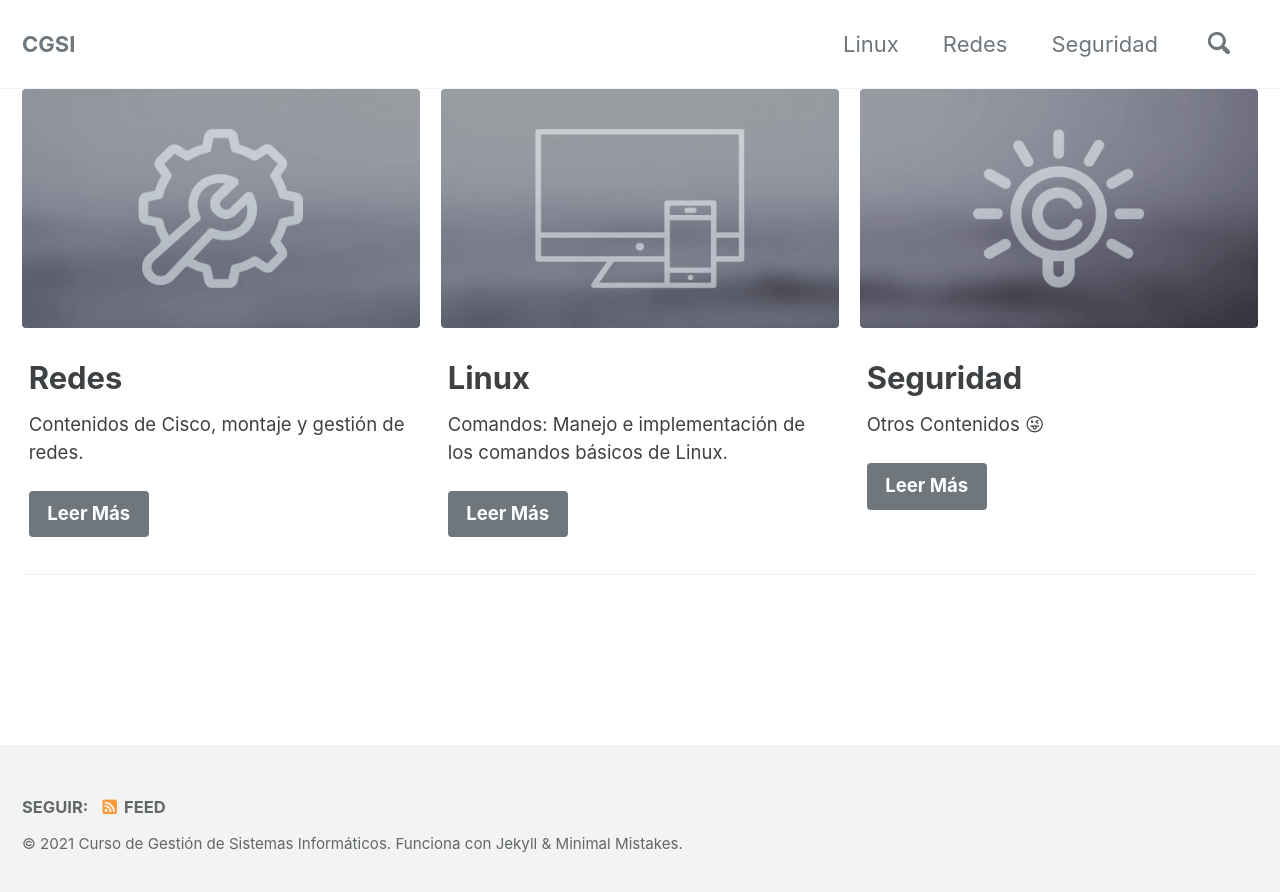
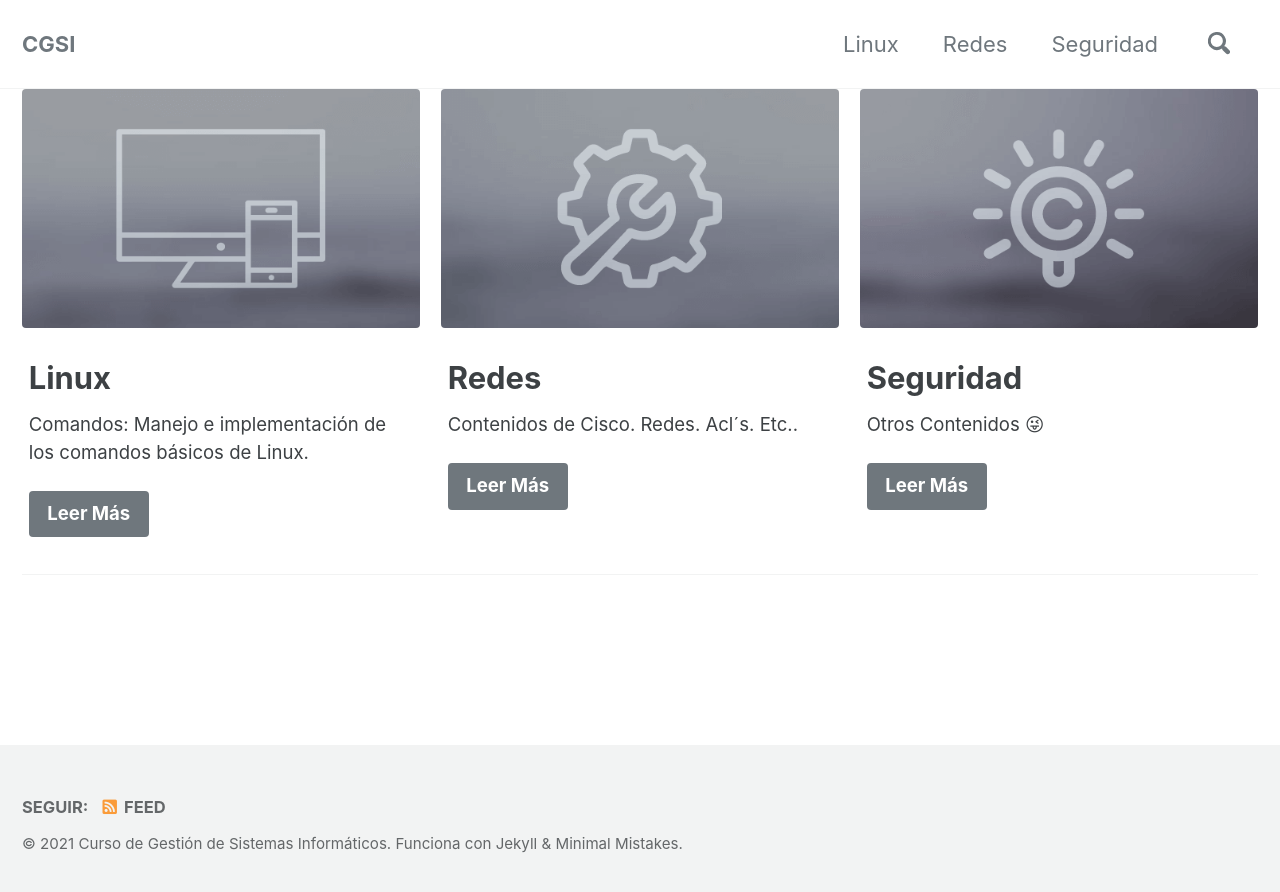
Before and after one commit to rosepac/csi, a Jekyll site: the page built from index.md, in a window 1280 px wide. Shown: the top 892 px of the page. Built offline with Jekyll 4.4.1, drawn with Linux system fonts in a browser that asks for light colours; cached includes are drawn as plain includes; comment, search, counter and statistics services are not loaded; a style sheet for code colours, icons or effects is not loaded.

Commit message:
🔄 Ordenar Portada.

```diff
--- a/index.md
+++ b/index.md
@@ -4,18 +4,18 @@ layout: splash
 permalink: /
 hidden: true
 feature_row:
-  - image_path: /assets/imagenes/plantilla/mm-customizable-feature.png
-    alt: "redes"
-    title: "Redes"
-    excerpt: "Contenidos de Cisco, montaje y gestión de redes."
-    url: "/redes/"
-    btn_class: "btn--primary"
-    btn_label: "Leer Más"
   - image_path: /assets/imagenes/plantilla/mm-responsive-feature.png
     alt: "Linux"
     title: "Linux"
     excerpt: "Comandos: Manejo e implementación de los comandos básicos de Linux."
     url: "/linux/"
+    btn_class: "btn--primary"
+    btn_label: "Leer Más"
+  - image_path: /assets/imagenes/plantilla/mm-customizable-feature.png
+    alt: "redes"
+    title: "Redes"
+    excerpt: "Contenidos de Cisco. Redes. Acl´s. Etc.."
+    url: "/redes/"
     btn_class: "btn--primary"
     btn_label: "Leer Más"
   - image_path: /assets/imagenes/plantilla/mm-free-feature.png
```
